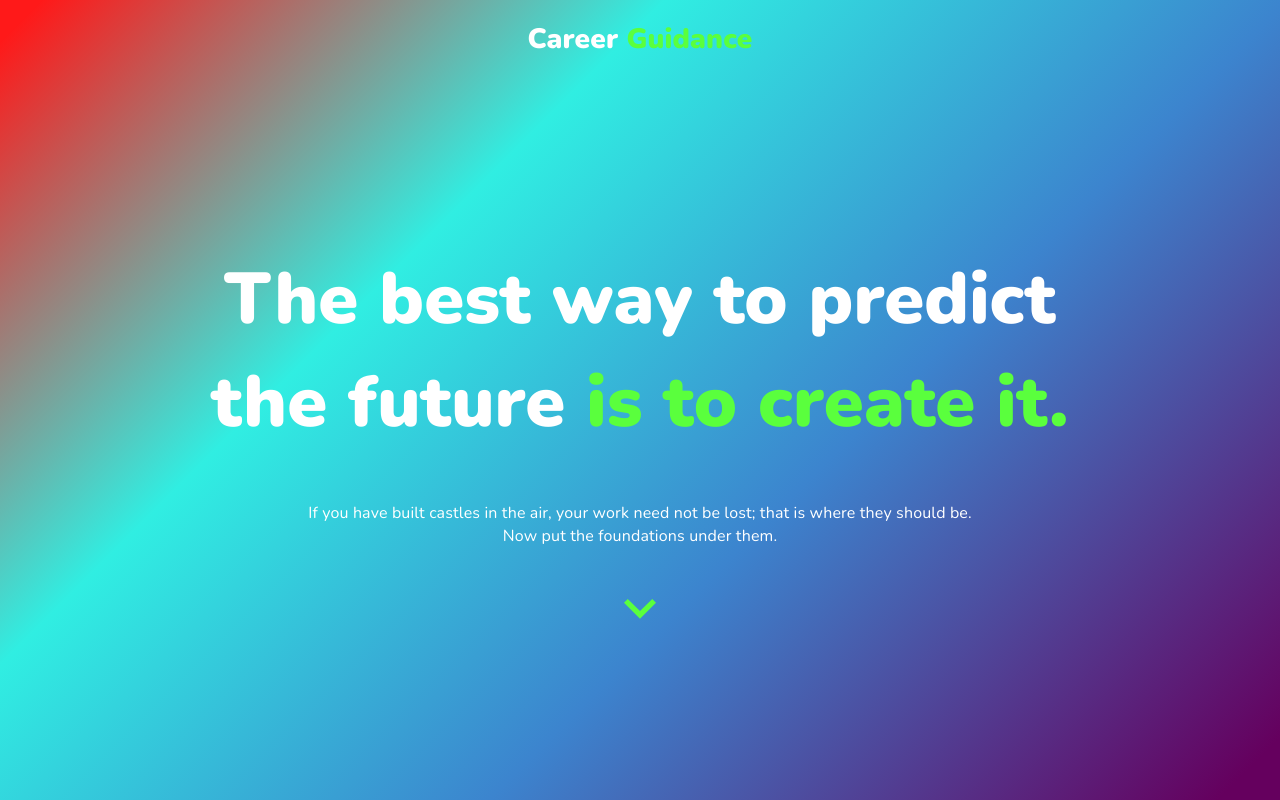
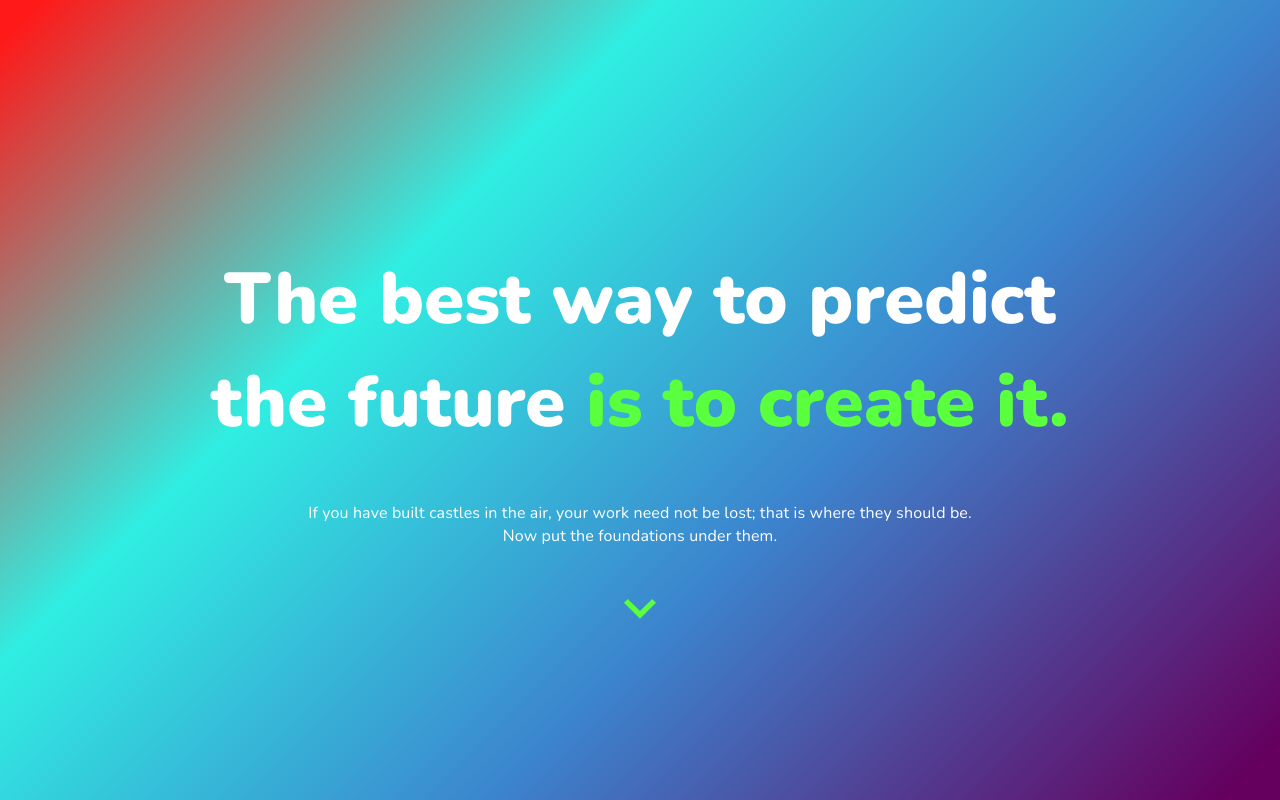
Before and after one commit to siddharth424/Career-Guidance, a React (Create React App) app: page / in a window 1280 px wide. Shown: the top 800 px of the page. Built offline with nearby package versions, Linux system fonts and the light colour scheme.

Commit message:
Removed Header

```diff
--- a/src/components/Header.js
+++ b/src/components/Header.js
@@ -56,9 +56,6 @@ export default function Header() {
     <div className={classes.root} id="header">
       <AppBar className={classes.appbar} elevation={0}>
         <Toolbar className={classes.appbarWrapper}>
-          <h1 className={classes.appbarTitle}>
-            Career<span className={classes.colorText}> Guidance</span>
-          </h1>
           {/* <IconButton>
             <SortIcon className={classes.icon} />
           </IconButton> */}
```
